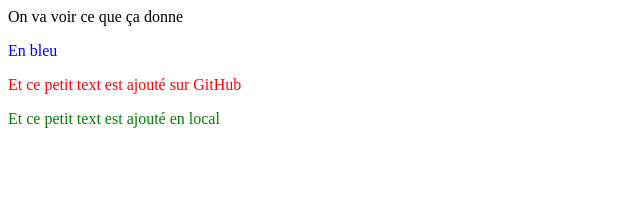
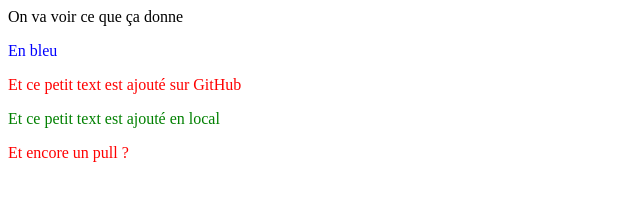
Before and after one commit to antguio/hello, a plain HTML site: page index.html in a window 1280 px wide. Shown: the whole page, without its empty margins (0-640 px from the left). Drawn offline with Linux system fonts and the light colour scheme.

Commit message:
Update index.html

```diff
--- a/index.html
+++ b/index.html
@@ -16,5 +16,7 @@ On va voir ce que ça donne
     <p class="gitcolor">Et ce petit text est ajouté sur GitHub</p>
 
     <p class="localcolor">Et ce petit text est ajouté en local</p>
+
+        <p class="gitcolor">Et encore un pull ?</p>
 </body>
 </html>
```
